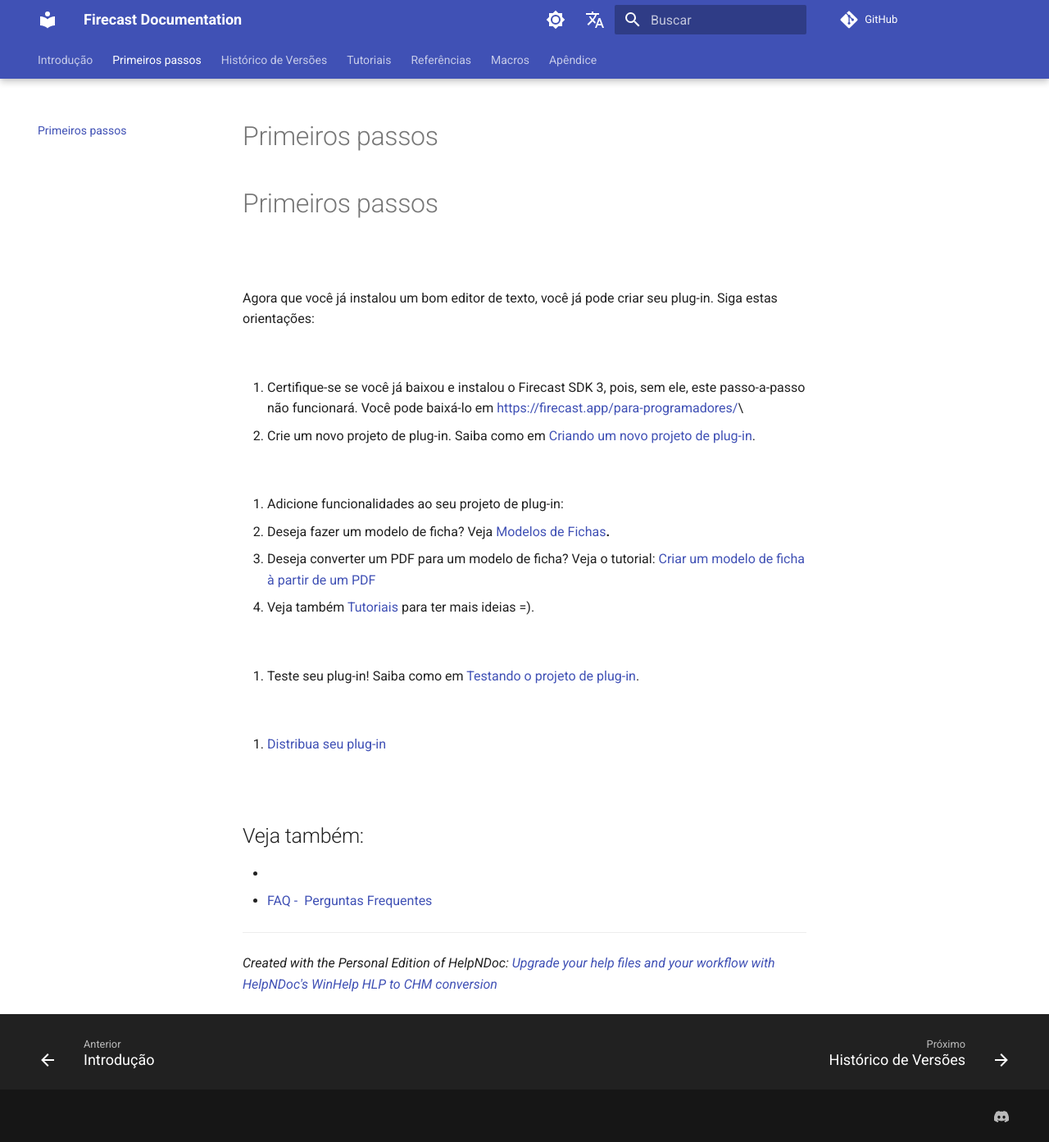
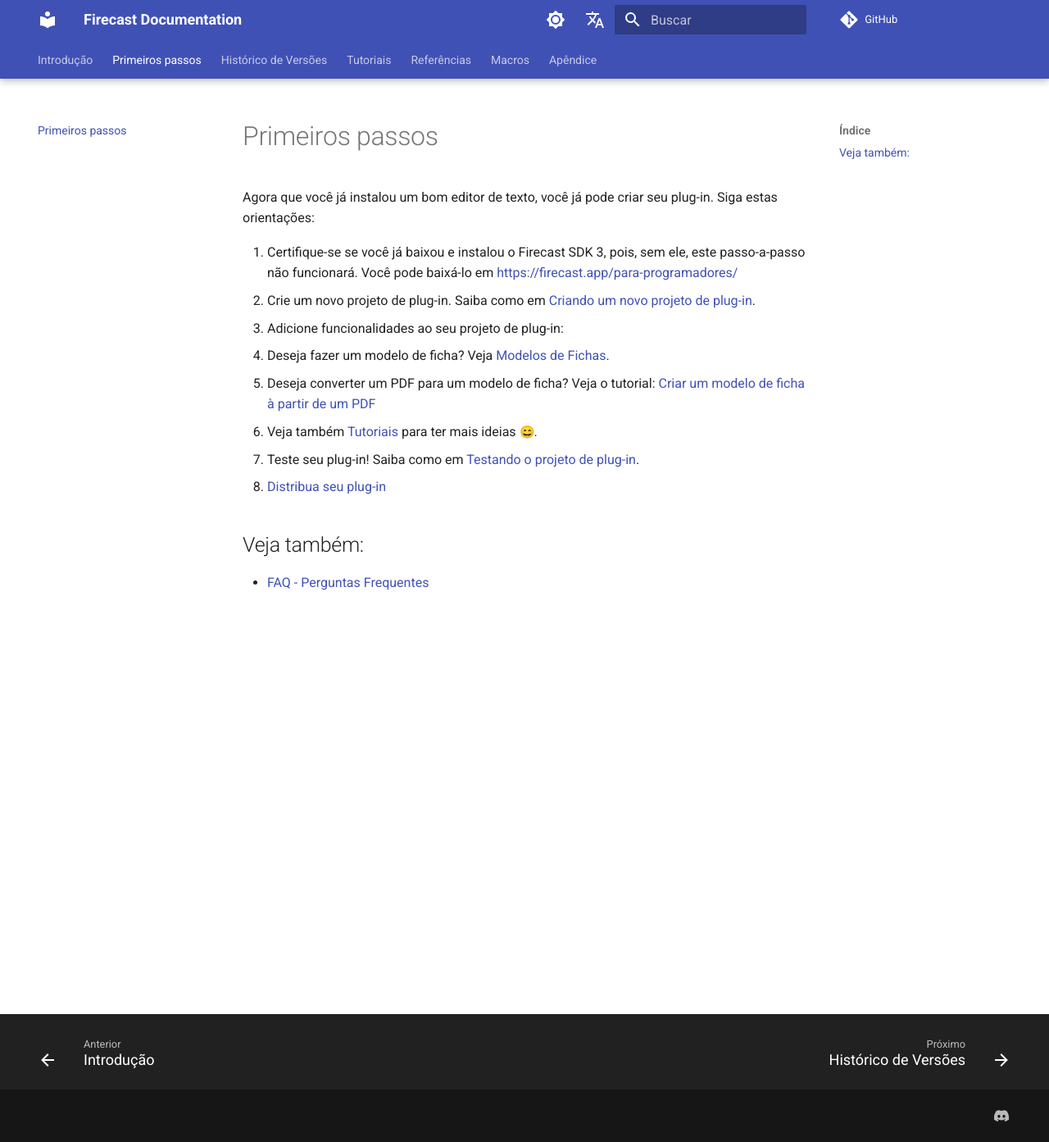
Before and after one commit to Krampus-update/firecast-doc-teste, an MkDocs documentation site: the page built from docs/Primeirospassos.md, in a window 1280 px wide and 1393 px high. Shown: the whole window at 82% size. Built offline with MkDocs 1.6.1 and Material for MkDocs 9.7.7, drawn with Linux system fonts in a browser that asks for light colours; emoji names are drawn with the system emoji font; comment, search, counter and statistics services are not loaded.

Commit message:
tentei arrumar algumas paradas e mexi nos primeiros passos

```diff
--- a/docs/Primeirospassos.md
+++ b/docs/Primeirospassos.md
@@ -1,39 +1,18 @@
+---
+title: Primeiros Passos
+---
 # Primeiros passos
-
-# Primeiros passos
-
-&nbsp;
 
 Agora que você já instalou um bom editor de texto, você já pode criar seu plug-in. Siga estas orientações:
 
-&nbsp;
-
-1. Certifique-se se você já baixou e instalou o Firecast SDK 3, pois, sem ele, este passo-a-passo não funcionará. Você pode baixá-lo em [https://firecast.app/para-programadores/](<https://firecast.app/para-programadores/>)\
-&nbsp;
-1. Crie um novo projeto de plug-in. Saiba como em [Criando um novo projeto de plug-in](<Criandoumnovoprojetodeplugin.md>).
-
-&nbsp;
-
-1. Adicione funcionalidades ao seu projeto de plug-in:
-   1. Deseja fazer um modelo de ficha? Veja [Modelos de Fichas](<ModelosdeFichas.md>)**.**
-   1. Deseja converter um PDF para um modelo de ficha? Veja o tutorial: [Criar um modelo de ficha à partir de um PDF](<CriarummodelodefichaapartirdeumP.md>)
-   1. Veja também [Tutoriais](<Tutoriais.md>) para ter mais ideias =).
-
-&nbsp;
-
-1. Teste seu plug-in\! Saiba como em [Testando o projeto de plug-in](<Testandooprojetodeplugin.md>).
-
-&nbsp;
-
-1. [Distribua seu plug-in](<Disponibilizandoumplugin.md>)
-
-&nbsp;
+1. Certifique-se se você já baixou e instalou o Firecast SDK 3, pois, sem ele, este passo-a-passo não funcionará. Você pode baixá-lo em [https://firecast.app/para-programadores/](https://firecast.app/para-programadores)
+2. Crie um novo projeto de plug-in. Saiba como em [Criando um novo projeto de plug-in](Criandoumnovoprojetodeplugin.md).
+3. Adicione funcionalidades ao seu projeto de plug-in:
+   * Deseja fazer um modelo de ficha? Veja [Modelos de Fichas](ModelosdeFichas.md).
+   * Deseja converter um PDF para um modelo de ficha? Veja o tutorial: [Criar um modelo de ficha à partir de um PDF](CriarummodelodefichaapartirdeumP.md)
+   * Veja também [Tutoriais](Tutoriais.md) para ter mais ideias :smile:.
+4. Teste seu plug-in! Saiba como em [Testando o projeto de plug-in](Testandooprojetodeplugin.md).
+5. [Distribua seu plug-in](Disponibilizandoumplugin.md)
 
 ## Veja também:
-
-* &nbsp;
-  * [FAQ -&nbsp; Perguntas Frequentes](<FAQPerguntasFrequentes.md>)
-
-
-***
-_Created with the Personal Edition of HelpNDoc: [Upgrade your help files and your workflow with HelpNDoc's WinHelp HLP to CHM conversion](<https://www.helpndoc.com/step-by-step-guides/how-to-convert-a-hlp-winhelp-help-file-to-a-chm-html-help-help-file/>)_
+* [FAQ - Perguntas Frequentes](FAQPerguntasFrequentes.md)
```
Also changed, not shown: docs/index.md (+6 -4 lines).
